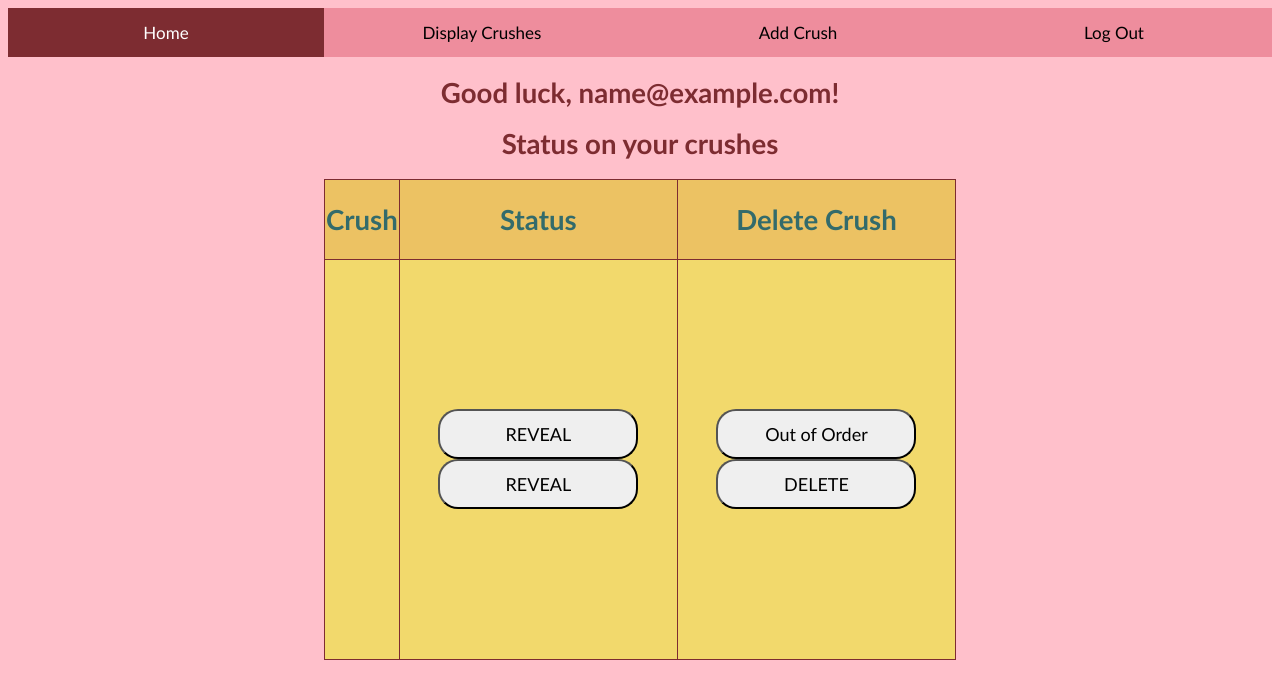
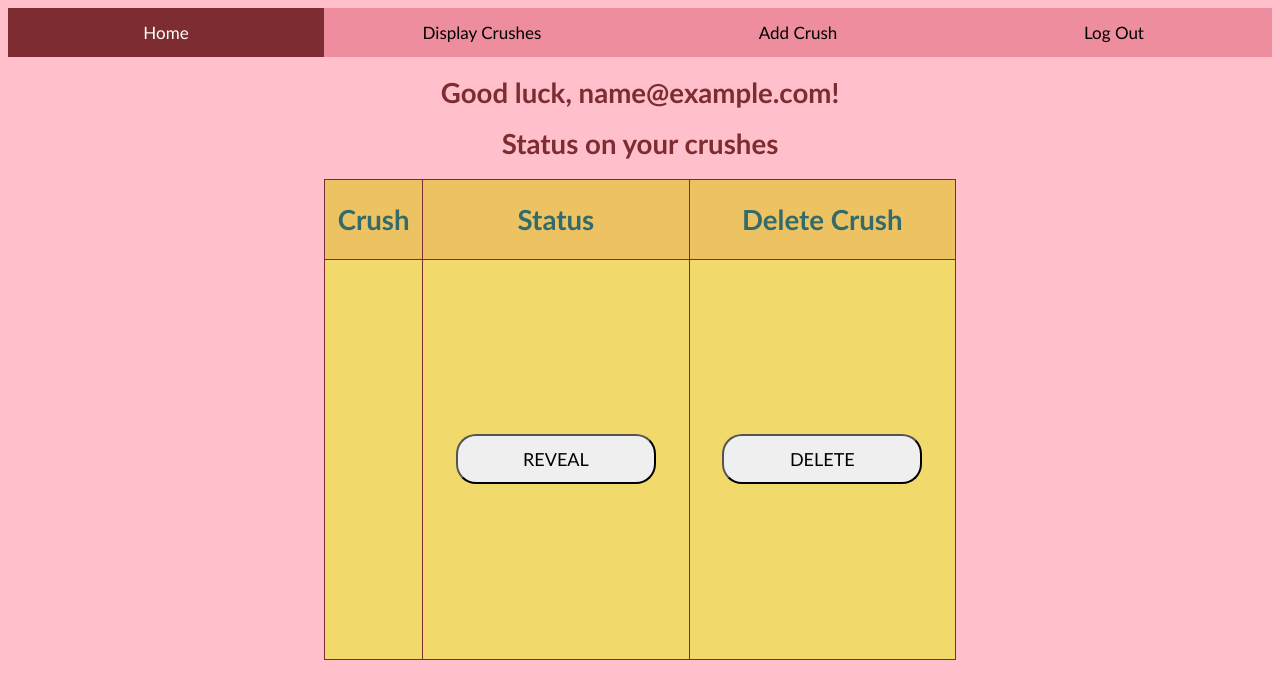
Before and after one commit to rwang2022/BU-match, a Flask app: page /append_crush in a window 1280 px wide. Shown: the top 699 px of the page. Run offline with Flask 2, Linux system fonts and the light colour scheme; the visitor is signed in with stand-in values (Sample User, id 1); data comes from the database, SQL or seed files in the repository; parts of the project's set-up code (start-up, migrations or seed data) failed here and were passed over.

Commit message:
fixed buttons

```diff
--- a/templates/display_crushes.html
+++ b/templates/display_crushes.html
@@ -23,14 +23,12 @@ head%} {{ super() }}
       <td>
         <form action="/reveal_crush" method="post">
           <input type="hidden" name="crush_reveal" value="{{ crush }}" />
-          <button>REVEAL</button>
           <button formaction="/reveal_crush">REVEAL</button>
         </form>
       </td>
       <td>
         <form action="/delete_crush" method="post">
           <input type="hidden" name="crush_delete" value="{{ crush }}" />
-          <button>Out of Order</button>
           <button formaction="/delete_crush">DELETE</button>
         </form>
       </td>
```
